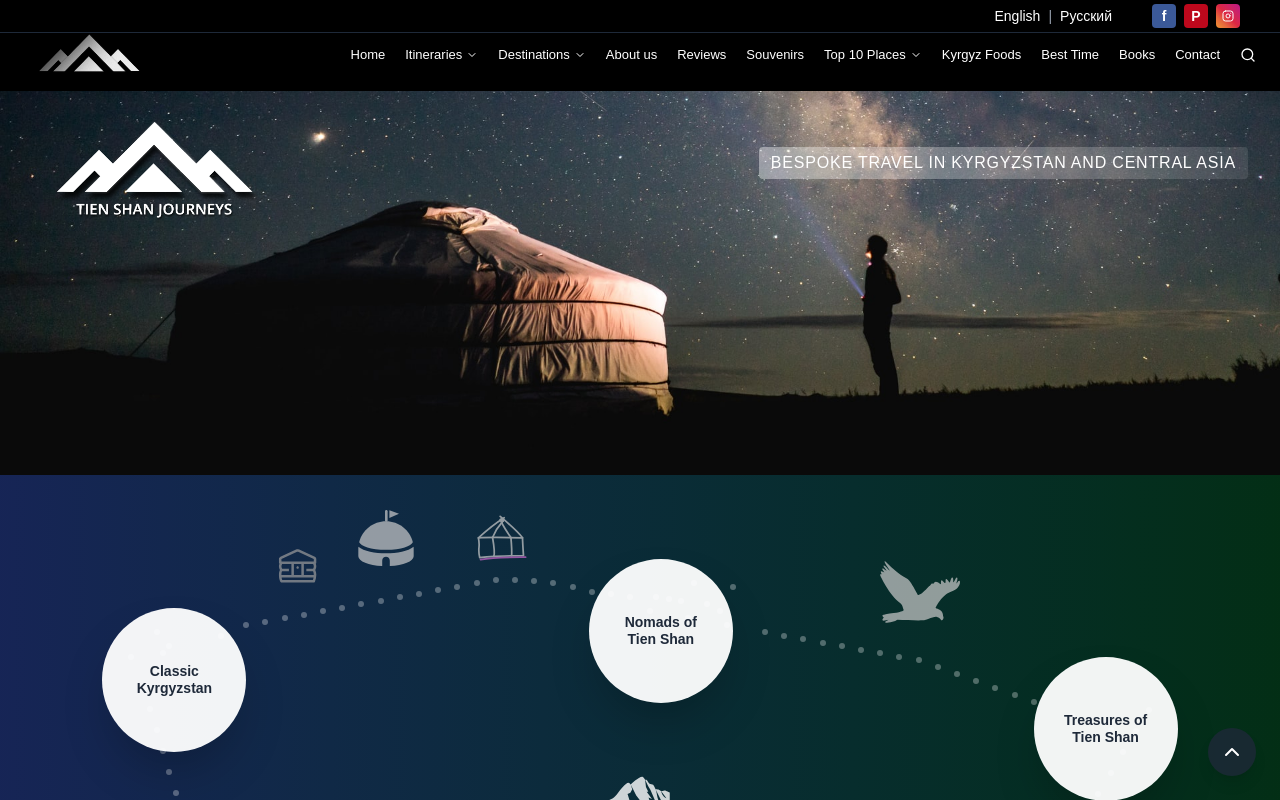
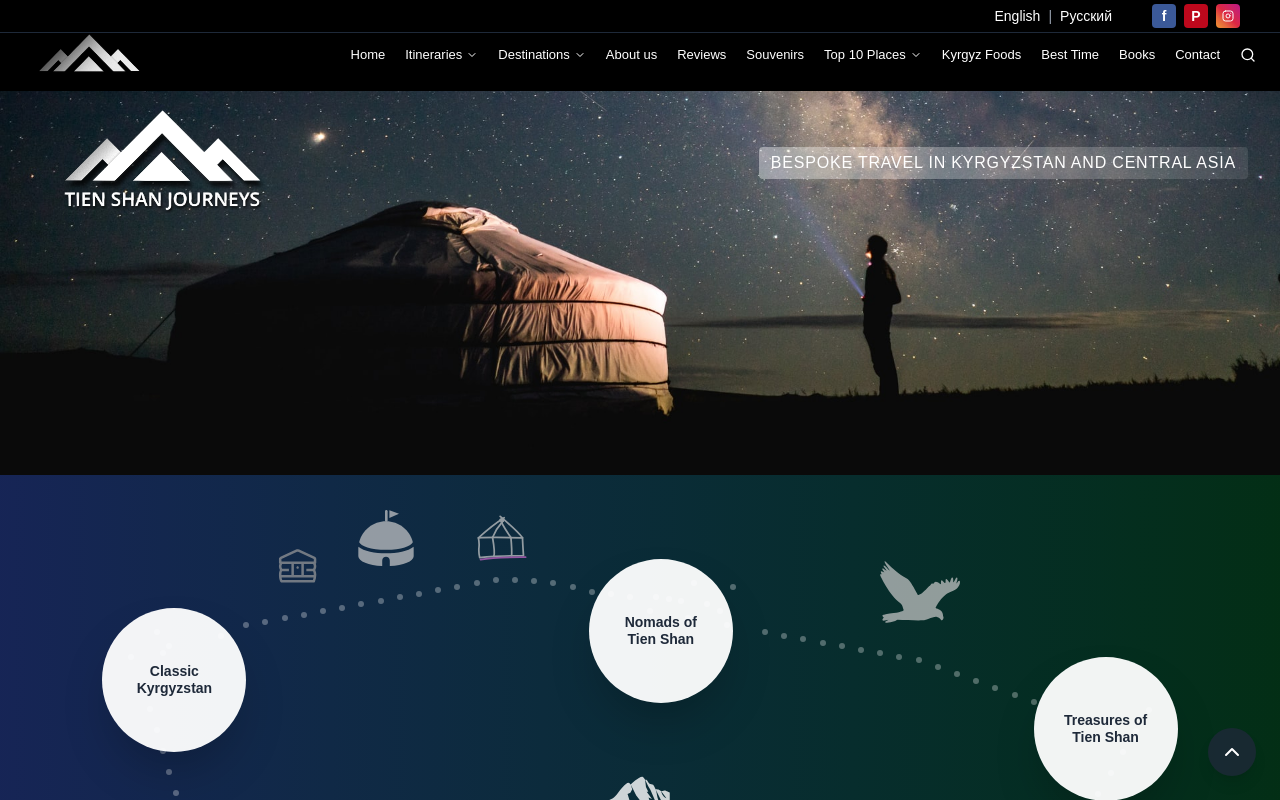
Before and after one commit to Erkebulan100/kyrgyzstan-ai-tourism-thesis, a Next.js app: page / in a window 1280 px wide. Shown: the top 800 px of the page. Built offline with nearby package versions, Linux system fonts and the light colour scheme.

Commit message:
Added AnimatedHero.js file, changed logo section, changed logos

```diff
--- a/app/page.js
+++ b/app/page.js
@@ -1,4 +1,4 @@
-
+import AnimatedHero from '@/components/AnimatedHero';
 import Link from 'next/link';
 import ImageSlider from '@/components/ImageSlider';
 import PolaroidCarousel from '@/components/PolaroidCarousel';
@@ -6,34 +6,15 @@ export default function Home() {
   return (
     <main className="min-h-screen bg-white">
 
-      <section
-  className="relative h-96 flex items-end justify-center pb-[45%] md:pb-[23%]"
-  style={{
-    backgroundImage: "url('/images/hero/hero-yurt-night.jpg')",
-    backgroundSize: 'cover',
-    backgroundPosition: 'center 99%'
-  }}
->
-  {/* Logo - Top Left */}
-  <div className="absolute top-5 left-4 md:top-7 md:left-7 z-10">
+     <AnimatedHero />
+      {/* <div className="absolute top-5 left-35 md:top-13 md:left-61 z-10">
     <img
       src="/images/logo/logo_without_slogan.png"
       alt="Tien Shan Journeys"
-      className="w-32 md:w-63 h-auto"
+      className="w-32 md:w-42 h-auto"
       style={{ filter: 'brightness(3)' }}
     />
-  </div>
-
-  {/* Tagline - Top Right */}
-  <div className="absolute top-20 right-4 md:top-14 md:right-8 z-10 text-white">
-    <div className="px-3 py-1 rounded text-center" style={{ background: 'linear-gradient(to right, rgba(255,255,255,0.4), rgba(255,255,255,0.1))' }}>
-      <p className="text-xs md:text-base font-light tracking-wider uppercase">
-        Bespoke Travel in Kyrgyzstan and Central Asia
-      </p>
-    </div>
-  </div>
-</section>
-
+  </div> */}
 
       {/* Tours Section */}
       <section
--- /dev/null
+++ b/components/AnimatedHero.js
@@ -0,0 +1,101 @@
+'use client';
+
+import { motion } from 'framer-motion';
+
+export default function AnimatedHero() {
+  // Animation variants for reusability
+  const fadeSlideLeft = {
+    hidden: { opacity: 0, x: -60 },
+    visible: { opacity: 1, x: 0 }
+  };
+
+  const fadeSlideRight = {
+    hidden: { opacity: 0, x: 60 },
+    visible: { opacity: 1, x: 0 }
+  };
+
+  const fadeSlideUp = {
+    hidden: { opacity: 0, y: 40 },
+    visible: { opacity: 1, y: 0 }
+  };
+
+  // Subtle floating animation (continuous, after entrance)
+  const floatAnimation = {
+    y: [0, -6, 0],
+    transition: {
+      duration: 4,
+      repeat: Infinity,
+      ease: "easeInOut"
+    }
+  };
+
+  return (
+    <section
+      className="relative h-96 flex items-end justify-center pb-[45%] md:pb-[23%]"
+      style={{
+        backgroundImage: "url('/images/hero/hero-yurt-night.jpg')",
+        backgroundSize: 'cover',
+        backgroundPosition: 'center 99%'
+      }}
+    >
+      {/* Logo Icon - Slides from Left */}
+      <motion.div
+        className="absolute top-4 left-5 md:top-5 md:left-9 z-10"
+        variants={fadeSlideLeft}
+        initial="hidden"
+        animate="visible"
+        transition={{ duration: 0.8, ease: "easeOut" }}
+        whileInView={floatAnimation}
+      >
+        <img
+          src="/images/logo/logo_only.png"
+          alt="Tien Shan Journeys"
+          className="w-35 md:w-63 h-auto"
+          style={{ filter: 'brightness(2)' }}
+        />
+      </motion.div>
+
+      {/* Logo Name - Slides from Right */}
+      <motion.div
+        className="absolute top-15 left-0 md:top-25 md:left-1 z-10"
+        variants={fadeSlideRight}
+        initial="hidden"
+        animate="visible"
+        transition={{ duration: 0.8, ease: "easeOut", delay: 0.2 }}
+        whileInView={floatAnimation}
+      >
+        <img
+          src="/images/logo/logo_name_only.png"
+          alt="Tien Shan Journeys"
+          className="w-45 md:w-79 h-auto"
+          style={{ filter: 'brightness(3)' }}
+        />
+      </motion.div>
+
+      {/* Tagline Container - Slides from Left */}
+      <motion.div
+        className="absolute top-20 right-4 md:top-14 md:right-8 z-10 text-white"
+        variants={fadeSlideLeft}
+        initial="hidden"
+        animate="visible"
+        transition={{ duration: 0.7, ease: "easeOut", delay: 0.5 }}
+      >
+        <div
+          className="px-3 py-1 rounded text-center"
+          style={{ background: 'linear-gradient(to right, rgba(255,255,255,0.4), rgba(255,255,255,0.1))' }}
+        >
+          {/* Tagline Text - Slides from Bottom */}
+          <motion.p
+            className="text-xs md:text-base font-light tracking-wider uppercase"
+            variants={fadeSlideUp}
+            initial="hidden"
+            animate="visible"
+            transition={{ duration: 0.6, ease: "easeOut", delay: 0.7 }}
+          >
+            Bespoke Travel in Kyrgyzstan and Central Asia
+          </motion.p>
+        </div>
+      </motion.div>
+    </section>
+  );
+}
--- a/package.json
+++ b/package.json
@@ -10,6 +10,7 @@
   },
   "dependencies": {
     "@heroicons/react": "^2.2.0",
+    "framer-motion": "^12.26.2",
     "lucide-react": "^0.513.0",
     "next": "15.3.8",
     "openai": "^5.2.0",
```
Also changed, not shown: public/images/logo/logo_name_only.png (added), 1 other file (tests, documents, lock files or other folders).
